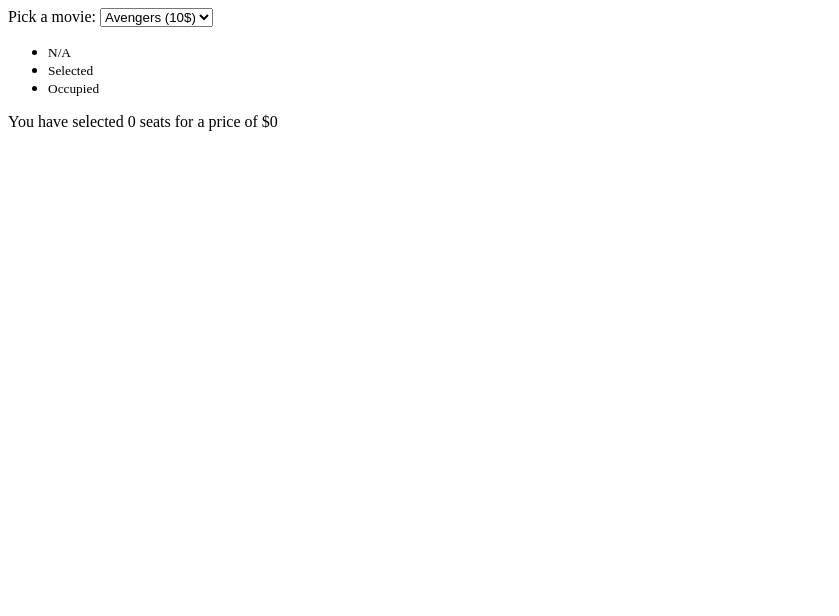
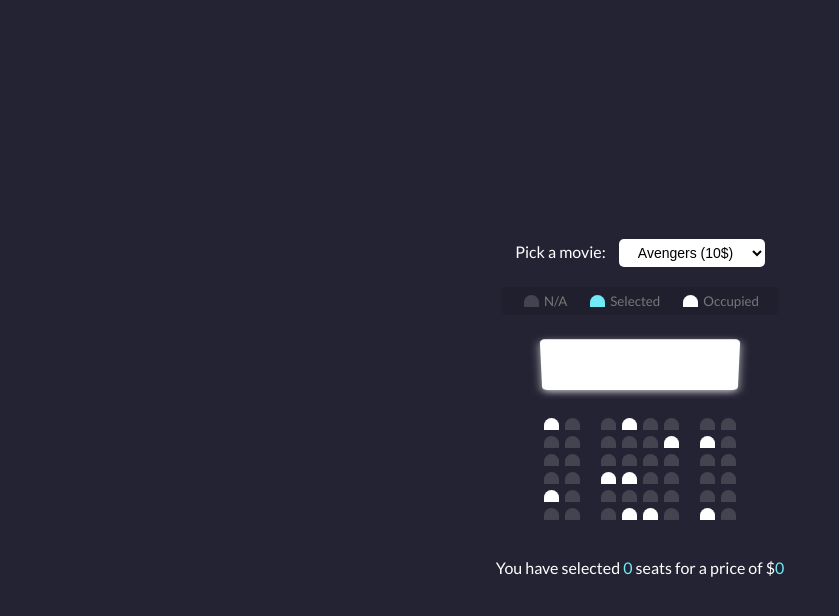
Before and after one commit to basitol/Movie-seat-booking-app, a plain HTML site: page index.html in a window 1280 px wide. Shown: the whole page, without its empty margins (0-839 px from the left). Drawn offline with Linux system fonts and the light colour scheme.

Commit message:
Added the styles

```diff
--- a/style.scss
+++ b/style.scss
@@ -0,0 +1,117 @@
+@import url("https://fonts.googleapis.com/css2?family=Lato&display=swap");
+
+* {
+  box-sizing: border-box;
+  margin: 0;
+  padding: 0;
+  list-style: none;
+}
+
+body {
+  min-height: 100vh;
+  margin: 0;
+
+  display: flex;
+  flex-direction: column;
+  align-items: center;
+  justify-content: center;
+
+  font-family: "lato";
+  background: #242333;
+  color: #fff;
+}
+
+.seat {
+  margin: 3px;
+  height: 12px;
+  width: 15px;
+
+  border-top-left-radius: 10px;
+  border-top-right-radius: 10px;
+  background-color: #444451;
+
+  &.selected {
+    background-color: #6feaf6;
+  }
+  &.occupied {
+    background-color: #fff;
+  }
+
+  &:nth-of-type(2) {
+    margin-right: 18px;
+  }
+
+  &:nth-last-of-type(2) {
+    margin-left: 18px;
+  }
+}
+
+.movie-container {
+  margin: 20px 0;
+
+  select {
+    background-color: #fff;
+    border: 0;
+    border-radius: 5px;
+    font-size: 14px;
+    margin-left: 10px;
+    padding: 5px 15px;
+  }
+}
+
+.showcase {
+  //   width: 200px;
+  padding: 5px 10px;
+  display: flex;
+  justify-content: space-between;
+
+  border-radius: 5px;
+  background-color: rgba(0, 0, 0, 0.1);
+  color: #777;
+
+  li {
+    display: flex;
+    align-items: center;
+    justify-content: center;
+    margin: 0 10px;
+
+    small {
+      margin-left: 2px;
+    }
+  }
+}
+
+.container {
+  perspective: 2000px;
+  margin-bottom: 30px;
+
+  .screen {
+    height: 70px;
+    width: 100%;
+    margin: 15px 0;
+
+    border-radius: 5px;
+    background-color: #fff;
+    box-shadow: 0 3px 10px rgba(255, 255, 255, 0.7);
+    transform: rotateX(-45deg);
+  }
+
+  .row {
+    display: flex;
+
+    .seat {
+      &:not(.occupied):hover {
+        cursor: pointer;
+        transform: scale(1.2);
+      }
+    }
+  }
+}
+
+p {
+  margin: 5px 0;
+
+  span {
+    color: #6feaf6;
+  }
+}
```
Also changed, not shown: style.css, 1 other file.
